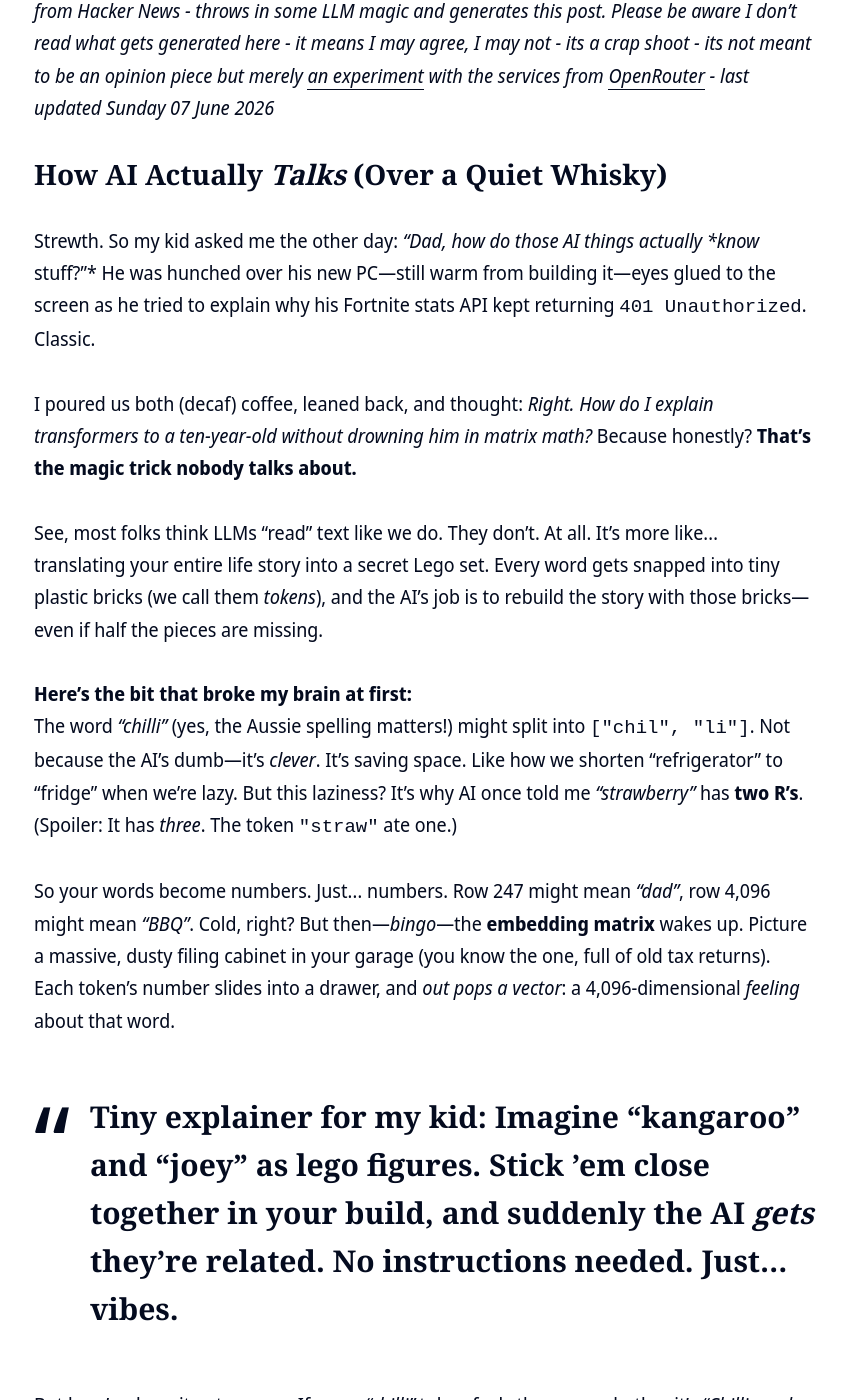
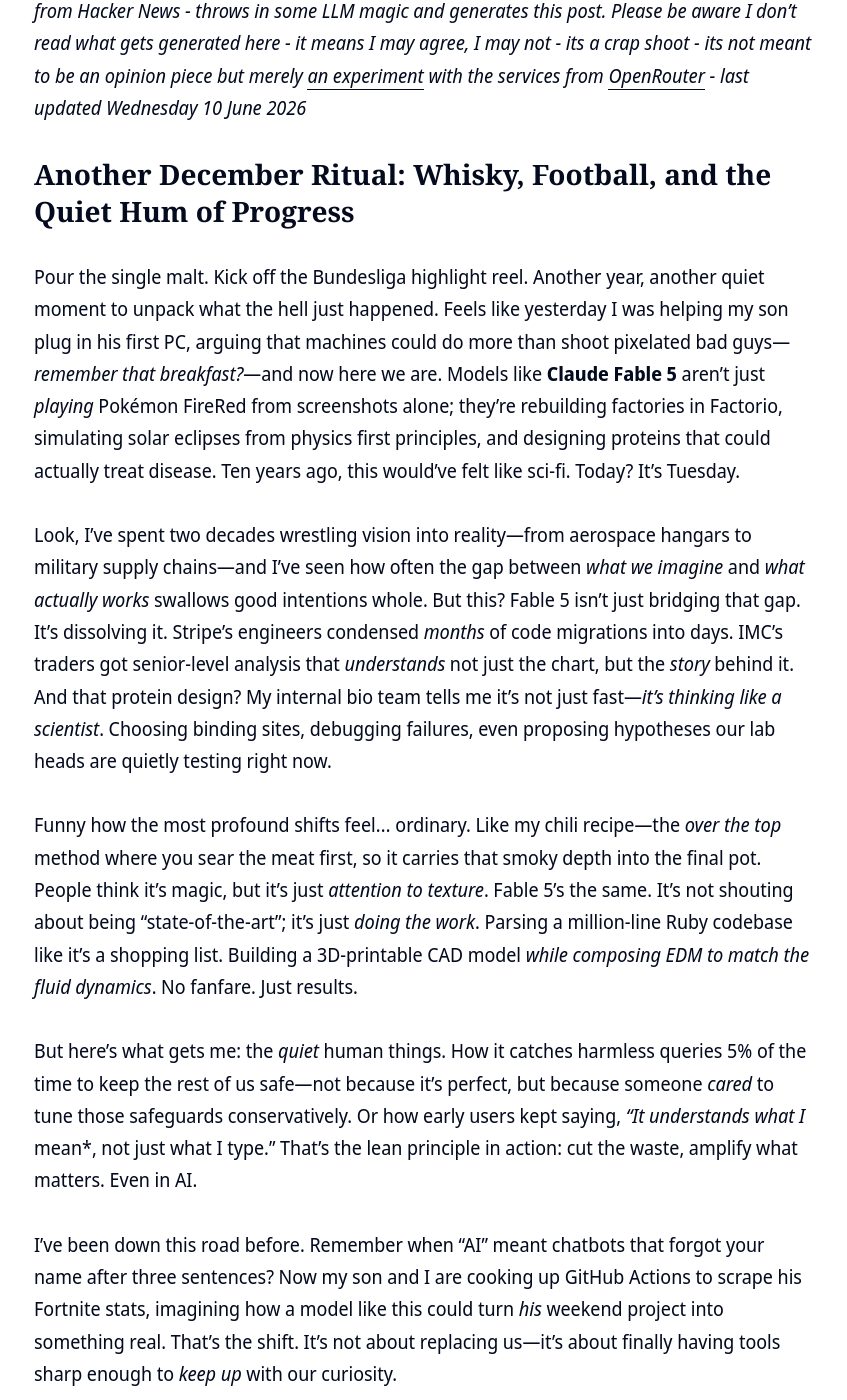
Before and after one commit to clintjb/clintjb.github.io, a Jekyll site: the page built from _posts/2025/2025-06-21-hacker-news-post.md, in a window 1280 px wide and 1400 px high, scrolled down 977 px. Shown: the whole window, without its empty margins (216-1063 px from the left). Built offline with Jekyll 4.4.1, drawn with Linux system fonts in a browser that asks for light colours; nearby versions of some CDN libraries; some of the changed text lies outside the part shown.

Commit message:
Updated Weekly Post

```diff
--- a/_posts/2025/2025-06-21-hacker-news-post.md
+++ b/_posts/2025/2025-06-21-hacker-news-post.md
@@ -11,53 +11,22 @@ image: '/images/posts/2025/weekly.jpg'
 ---
 ![](/images/posts/2025/weekly.jpg)
 
-_⚠️ **THIS POST IS GENERATED WITH LLMs**: This post is newly generated a few times a week based on trending articles from hacker news. It takes the tone of my writing style, takes the topic from Hacker News - throws in some LLM magic and generates this post. Please be aware I don't read what gets generated here - it means I may agree, I may not - its a crap shoot - its not meant to be an opinion piece but merely [an experiment](https://github.com/clintjb/Weekly-Post) with the services from [OpenRouter](https://openrouter.ai) - last updated Sunday 07 June 2026_
+_⚠️ **THIS POST IS GENERATED WITH LLMs**: This post is newly generated a few times a week based on trending articles from hacker news. It takes the tone of my writing style, takes the topic from Hacker News - throws in some LLM magic and generates this post. Please be aware I don't read what gets generated here - it means I may agree, I may not - its a crap shoot - its not meant to be an opinion piece but merely [an experiment](https://github.com/clintjb/Weekly-Post) with the services from [OpenRouter](https://openrouter.ai) - last updated Wednesday 10 June 2026_
 
-## How AI Actually *Talks* (Over a Quiet Whisky)
+## Another December Ritual: Whisky, Football, and the Quiet Hum of Progress
 
-Strewth. So my kid asked me the other day: *"Dad, how do those AI things actually *know* stuff?"* He was hunched over his new PC—still warm from building it—eyes glued to the screen as he tried to explain why his Fortnite stats API kept returning `401 Unauthorized`. Classic.
+Pour the single malt. Kick off the Bundesliga highlight reel. Another year, another quiet moment to unpack what the hell just happened. Feels like yesterday I was helping my son plug in his first PC, arguing that machines could do more than shoot pixelated bad guys—*remember that breakfast?*—and now here we are. Models like **Claude Fable 5** aren’t just *playing* Pokémon FireRed from screenshots alone; they’re rebuilding factories in Factorio, simulating solar eclipses from physics first principles, and designing proteins that could actually treat disease. Ten years ago, this would’ve felt like sci-fi. Today? It’s Tuesday.
 
-I poured us both (decaf) coffee, leaned back, and thought: *Right. How do I explain transformers to a ten-year-old without drowning him in matrix math?* Because honestly? **That’s the magic trick nobody talks about.**
+Look, I’ve spent two decades wrestling vision into reality—from aerospace hangars to military supply chains—and I’ve seen how often the gap between *what we imagine* and *what actually works* swallows good intentions whole. But this? Fable 5 isn’t just bridging that gap. It’s dissolving it. Stripe’s engineers condensed *months* of code migrations into days. IMC’s traders got senior-level analysis that *understands* not just the chart, but the *story* behind it. And that protein design? My internal bio team tells me it’s not just fast—*it’s thinking like a scientist*. Choosing binding sites, debugging failures, even proposing hypotheses our lab heads are quietly testing right now.
 
-See, most folks think LLMs "read" text like we do. They don’t. At all. It’s more like… translating your entire life story into a secret Lego set. Every word gets snapped into tiny plastic bricks (we call them *tokens*), and the AI’s job is to rebuild the story with those bricks—even if half the pieces are missing.
+Funny how the most profound shifts feel… ordinary. Like my chili recipe—the *over the top* method where you sear the meat first, so it carries that smoky depth into the final pot. People think it’s magic, but it’s just *attention to texture*. Fable 5’s the same. It’s not shouting about being "state-of-the-art"; it’s just *doing the work*. Parsing a million-line Ruby codebase like it’s a shopping list. Building a 3D-printable CAD model *while composing EDM to match the fluid dynamics*. No fanfare. Just results.
 
-**Here’s the bit that broke my brain at first:**
-The word *"chilli"* (yes, the Aussie spelling matters!) might split into `["chil", "li"]`. Not because the AI’s dumb—it’s *clever*. It’s saving space. Like how we shorten "refrigerator" to "fridge" when we’re lazy. But this laziness? It’s why AI once told me *"strawberry"* has **two R’s**. (Spoiler: It has *three*. The token `"straw"` ate one.)
+But here’s what gets me: the *quiet* human things. How it catches harmless queries 5% of the time to keep the rest of us safe—not because it’s perfect, but because someone *cared* to tune those safeguards conservatively. Or how early users kept saying, *"It understands what I* mean*, not just what I type." That’s the lean principle in action: cut the waste, amplify what matters. Even in AI.
 
-So your words become numbers. Just… numbers. Row 247 might mean *"dad"*, row 4,096 might mean *"BBQ"*. Cold, right? But then—*bingo*—the **embedding matrix** wakes up. Picture a massive, dusty filing cabinet in your garage (you know the one, full of old tax returns). Each token’s number slides into a drawer, and *out pops a vector*: a 4,096-dimensional *feeling* about that word.
+I’ve been down this road before. Remember when "AI" meant chatbots that forgot your name after three sentences? Now my son and I are cooking up GitHub Actions to scrape his Fortnite stats, imagining how a model like this could turn *his* weekend project into something real. That’s the shift. It’s not about replacing us—it’s about finally having tools sharp enough to *keep up* with our curiosity.
 
-> **Tiny explainer for my kid**: Imagine "kangaroo" and "joey" as lego figures. Stick ’em close together in your build, and suddenly the AI *gets* they’re related. No instructions needed. Just… vibes.
+So here’s my toast: to the teams who *get it*. The ones grinding through messy data at 2 a.m., the devs who care more about clean code than shiny demos, the scientists quietly testing hypotheses no one asked for yet. You’re why all this matters. Fable 5 won’t fix everything (growth never is), but it’s a damn fine partner for the journey.
 
-But here’s where it gets messy. If every *"chilli"* token feels the same whether it’s *"Chilli needs salt"* or *"I am chilli"*, we’re screwed. Enter **positional encoding**.
+Grab a glass. Reflect. Celebrate how far we’ve come—*not just the wins, but the willingness to try*. And then? Let’s build what’s next.
 
-Early models slapped position numbers onto tokens like sticky notes. *"You’re token #3! Here’s your sine wave!"* Cute. But useless when you’re reading *War and Peace*. Then someone had a beer-fueled epiphany: *What if we just… spin the vectors?* (**RoPE**, for the nerds.) Rotate "chilli" at position #1 slightly left, position #100 slightly right. Suddenly, *"chilli"* at the start of a sentence *feels different* than at the end. No sticky notes. Just elegant, drunken geometry.
-
-Which brings us to **attention**. My favourite party trick.
-
-Imagine sitting round a campfire. Everyone’s got:
-- A **question** (*"Who’s got the tongs?"*)
-- A **key** (*"I’ve got tongs!"*)
-- A **value** (*the actual bloody tongs*)
-
-You scan the circle. Your *"Who’s got tongs?"* (Query) locks onto *"I’ve got tongs!"* (Key). *Bam*—you get the tongs (Value). Attention’s just that. But happening **48 times per layer** in a big model. Like 48 campfires in your skull.
-
-> **Why your BBQ analogy fails**: Real smoke doesn’t decide *which* conversations matter. But attention does. It ignores *"pass the sauce"* if you’re elbow-deep in *"why is the brisket pink?"*. Priorities, mate.
-
-And yeah—sometimes it loses focus. Ever ask an AI about *"meeting notes from page 52 of a 100-page doc"*? It’ll nail the intro and outro but *completely miss* page 52. (**"Lost in the middle."** Feels familiar after third beer, doesn’t it?)
-
----
-
-So back to my kid. He’s still wrestling with his Fortnite API, muttering about `"rate limits"`. I ruffle his hair: *"It’s just vectors spinning, son. Like your mum’s lamb shanks in the dehydrator."*
-
-He rolls his eyes. *"Dad. That’s not how APIs work."*
-
-I grin. *"No. But it’s how the *magic* works."*
-
-Grab your quiet whisky. Stare at the code. And remember: **every AI is just a kid trying to spell "chilli" right.**
-
-Some years back, I’d have written this as a bullet-pointed whitepaper. Now? I’d rather you remember *one thing*:
-> The math isn’t the magic. The magic’s in the *mess*. The gaps. The "oops, three R’s in *strawberry*."
-
-That’s where the humanity lives. Even in machines.
-
-Now if you’ll excuse me—I’ve got a dehydrator full of jerky and a team to nudge about Q3 priorities. Some traditions (like burnt ends on Sundays) are worth keeping. 🥃
+*P.S. If you’re tinkering with Fable 5 over the holidays… drop me a line. I’ve got a dehydrator full of jerky and questions about that fluid simulation.* 🌮
```
